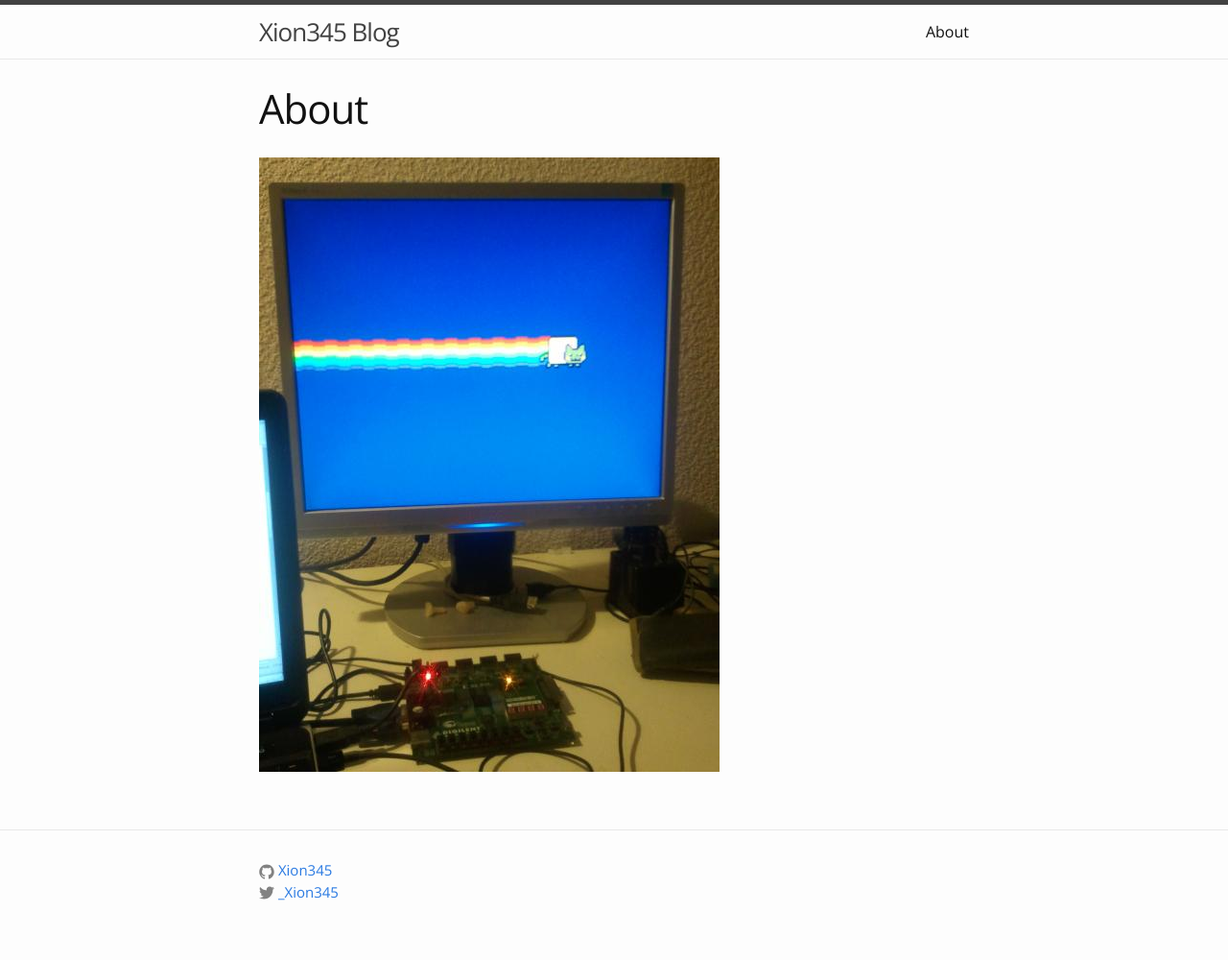
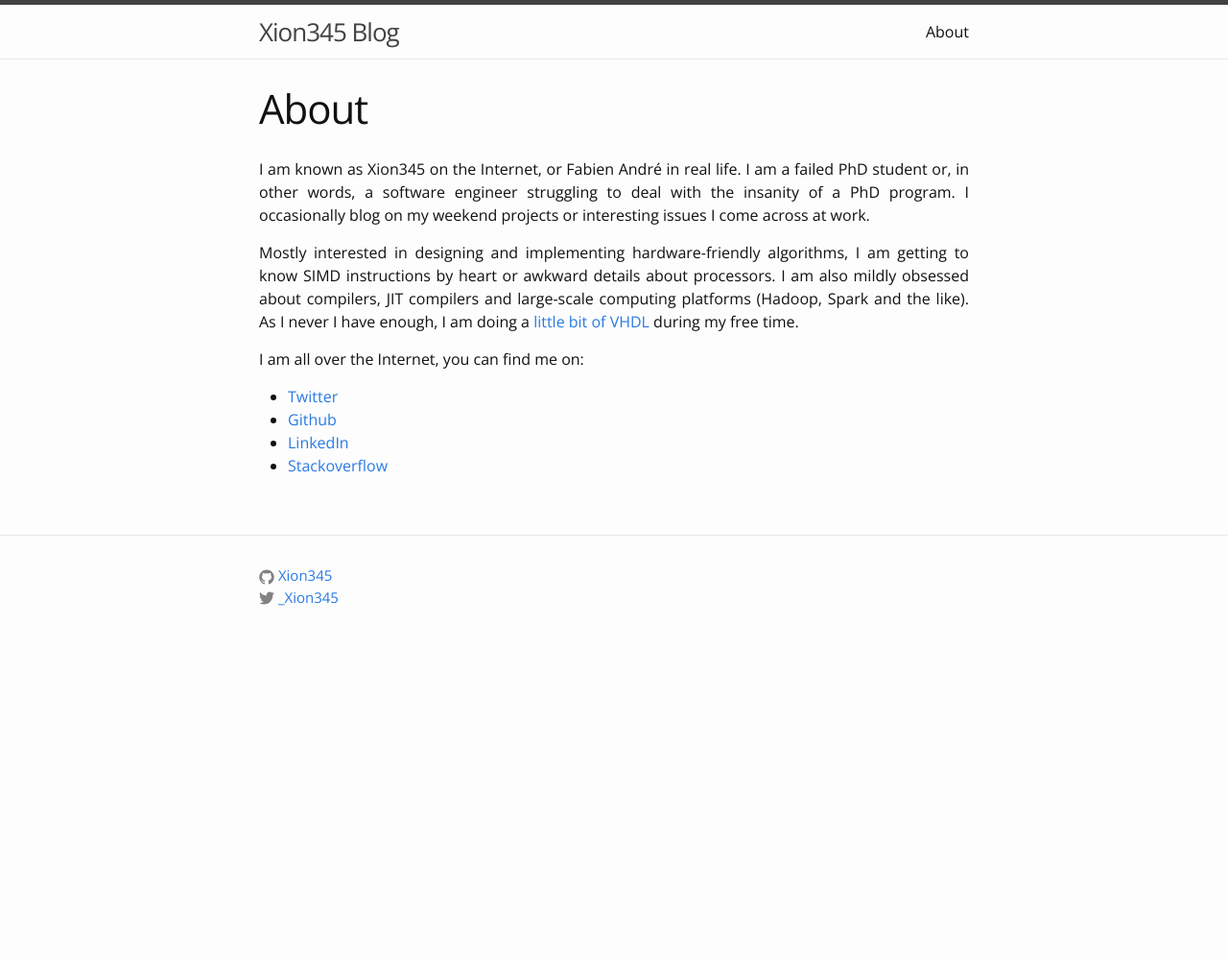
Before and after one commit to Xion345/xion345.github.io, a Jekyll site: the page built from about.md, in a window 1280 px wide. Shown: the whole page at 96% size. Built offline with Jekyll 4.4.1, drawn with Linux system fonts in a browser that asks for light colours; after the commit the page ends 900 px from its top, so only the background shows below that.

Commit message:
Updated About page

```diff
--- a/about.md
+++ b/about.md
@@ -4,4 +4,20 @@ title: About
 permalink: /about/
 ---
 
-![Photo of Nexys3](/assets/tiled-vga-framebuffer-in-action.jpg)
+I am known as Xion345 on the Internet, or Fabien André in real life. I am a failed
+PhD student or, in other words, a software engineer struggling to deal with the
+insanity of a PhD program. I occasionally blog on my weekend projects or
+interesting issues I come across at work.
+
+Mostly interested in designing and implementing hardware-friendly algorithms, I
+am getting to know SIMD instructions by heart or awkward details about processors.
+I am also mildly obsessed about compilers, JIT compilers and large-scale computing
+platforms (Hadoop, Spark and the like). As I never I have enough, I am doing a
+[little bit of VHDL](https://github.com/Xion345/fpga-projects) during my free time.
+
+I am all over the Internet, you can find me on:
+
+- [Twitter](https://twitter.com/_Xion345)
+- [Github](https://github.com/Xion345)
+- [LinkedIn](https://github.com/Xion345)
+- [Stackoverflow](http://stackoverflow.com/users/955170/xion345)
```
Also changed, not shown: assets/avatar-2015-2-png24.png (added).
